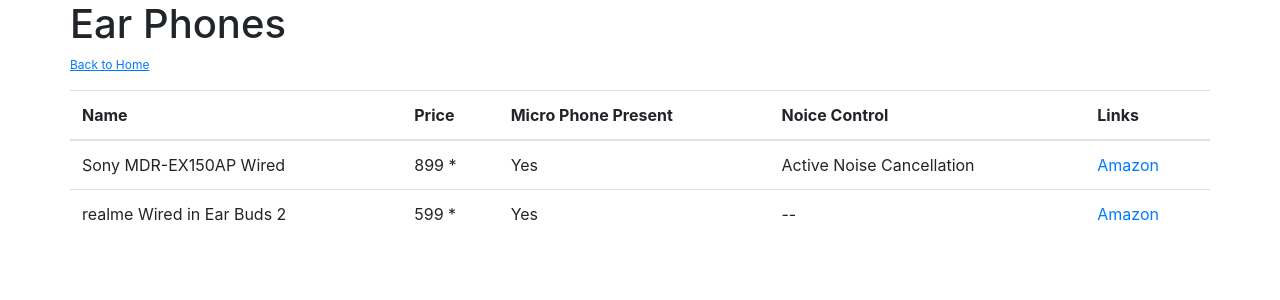
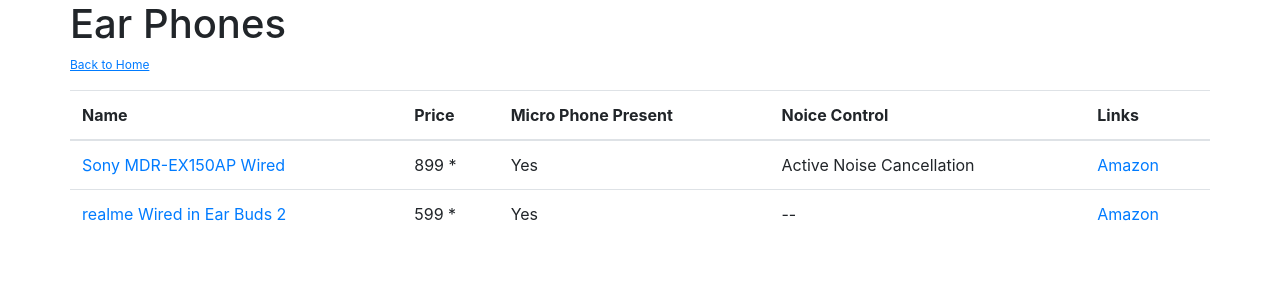
Before and after one commit to vibrant-dev/products101, a Nuxt app: page /earphones in a window 1280 px wide. Shown: the top 300 px of the page. Built offline with nearby package versions, Linux system fonts and the light colour scheme.

Commit message:
feat: added link to title

```diff
--- a/pages/earphones.vue
+++ b/pages/earphones.vue
@@ -20,12 +20,12 @@
         <tbody>
           <tr v-for="(product, index) in products" :key="index">
             <td v-for="(key, keyIndex) in Object.keys(product)" :key="keyIndex">
-              <!-- <template v-if="key === 'title'">
-              <a :href="products.links[0].url" target="_blank">
-                {{ products[key] }}
+            <template v-if="key === 'title'">
+              <a :href="product.links[0].url" target="_blank">
+                {{ product[key] }}
               </a>
-            </template> -->
-              <template v-if="key === 'links'">
+            </template>
+              <template v-else-if="key === 'links'">
                 <a
                   v-for="(link, linkIndex) of product[key]"
                   :key="linkIndex"
--- a/pages/laptops.vue
+++ b/pages/laptops.vue
@@ -25,12 +25,12 @@
         <tbody>
           <tr v-for="(laptop, index) in laptops" :key="index">
             <td v-for="(key, keyIndex) in Object.keys(laptop)" :key="keyIndex">
-              <!-- <template v-if="key === 'title'">
-              <a :href="laptop.links[0].url" target="_blank">
-                {{ laptop[key] }}
-              </a>
-            </template> -->
-              <template v-if="key === 'links'">
+              <template v-if="key === 'title'">
+                <a :href="laptop.links[0].url" target="_blank">
+                  {{ laptop[key] }}
+                </a>
+              </template>
+              <template v-else-if="key === 'links'">
                 <a
                   v-for="(link, linkIndex) of laptop[key]"
                   :key="linkIndex"
```
